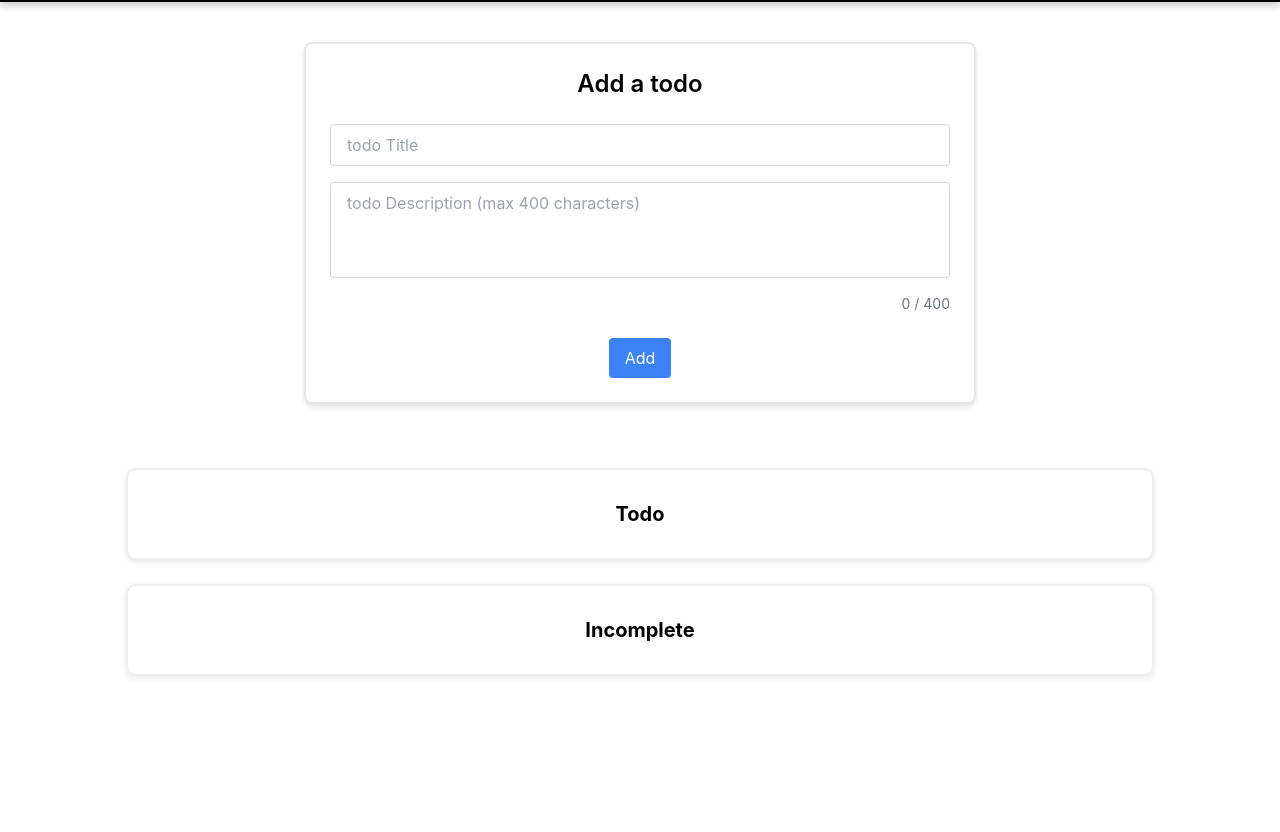
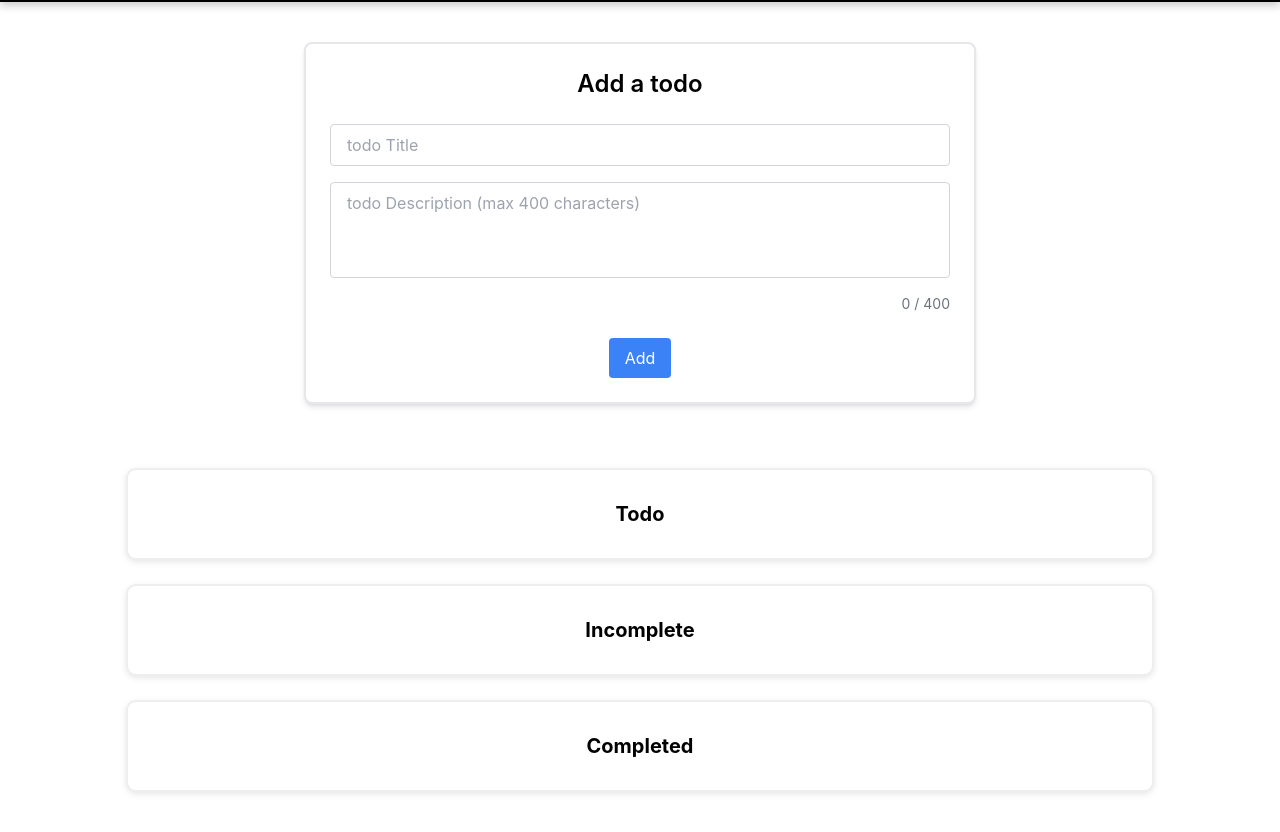
Before and after one commit to Aayushbahadurpradhan/ToDoList, a website built with Vite: page index.html in a window 1280 px wide. Shown: the part 70-902 px from the top of the page. Before the commit the page ends 850 px from the top, so only its background shows below. Built offline with nearby package versions, Linux system fonts and the light colour scheme.

Commit message:
added complete section

```diff
--- a/index.html
+++ b/index.html
@@ -35,6 +35,10 @@
           <h2 class="text-xl font-bold mb-4 text-center">Incomplete</h2>
          <div id="incompleteTodos" class="flex flex-col gap-4 min-h-[100px]"></div>
         </section>
+        <section class="flex flex-col dark:bg-gray-800 bg-white p-4 rounded-lg shadow">
+          <h2 class="text-xl font-bold mb-4 text-center">Completed</h2>
+          <div id="completedTodos" class="flex flex-col gap-4 min-h-[100px]"></div>
+        </section>
     </div>
   </main>
 </body>
```
